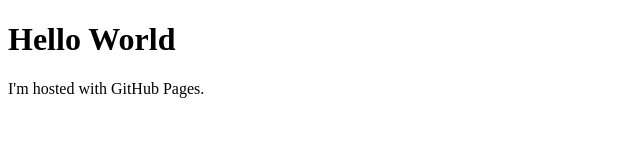
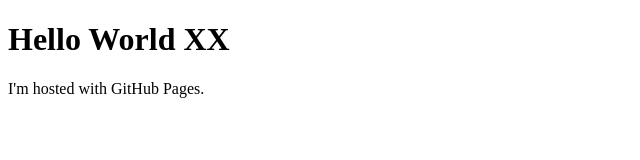
Before and after one commit to zachdrago/zachdrago.github.io, a plain HTML site: page index.html in a window 1280 px wide. Shown: the full height of the page, 0-640 px from the left. Drawn offline with Linux system fonts and the light colour scheme.

Commit message:
Index Update
Index Update.

```diff
--- a/index.html
+++ b/index.html
@@ -1,7 +1,7 @@
 <!DOCTYPE html>
 <html>
 <body>
-<h1>Hello World</h1>
+<h1>Hello World XX</h1>
 <p>I'm hosted with GitHub Pages.</p>
 </body>
 </html>
```
